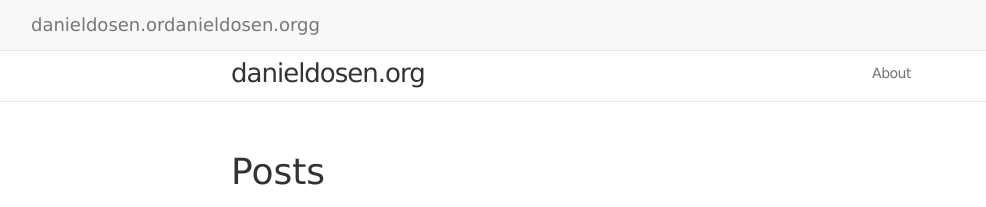
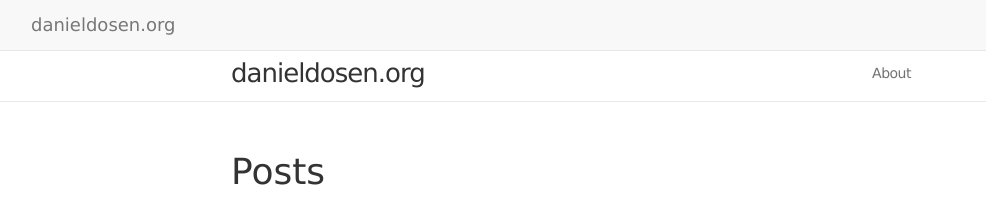
Before and after one commit to dgdosen/danieldosen_org, a Jekyll site: the page built from index.html, in a window 1280 px wide. Shown: the top 207 px of the page, without its empty margins (39-1025 px from the left). Built offline with Jekyll 4.4.1, drawn with Linux system fonts in a browser that asks for light colours.

Commit message:
using actual meta data

```diff
--- a/_includes/header.html
+++ b/_includes/header.html
@@ -1,6 +1,6 @@
 <nav class="navbar navbar-default navbar-fixed-top" role="navigation">
   <div class="container">
-    <a class="navbar-brand" href="/" >danieldosen.ordanieldosen.orgg </a>
+    <a class="navbar-brand" href="{{ site.baseurl }}" >{{ site.title }} </a>
   </div>
 </nav>
 
```
